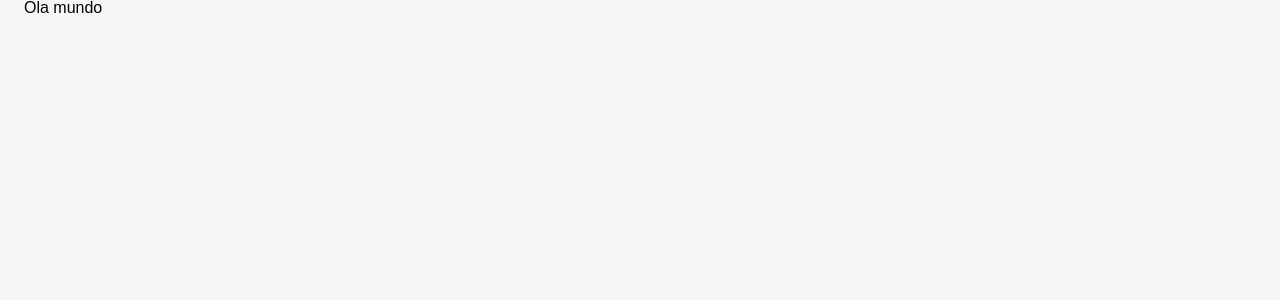
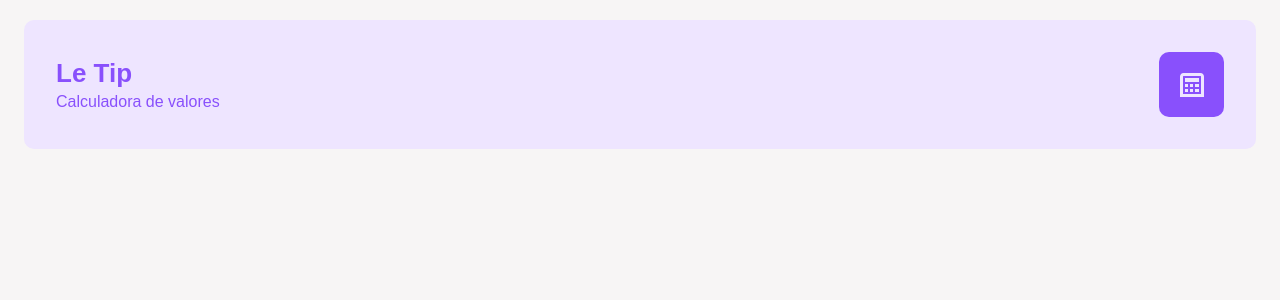
Before and after one commit to NathanCardoso/teste-convenia, a Vue app: page / in a window 1280 px wide. Shown: the top 300 px of the page. Built offline with nearby package versions, Linux system fonts and the light colour scheme.

Commit message:
feat[Svg]: created atom component 'CalculatorSvg.vue'

```diff
--- a/src/App.vue
+++ b/src/App.vue
@@ -1,10 +1,14 @@
 <template>
-	<h1>Ola mundo</h1>
+	<ViewHome />
 </template>
 
 <script>
+import ViewHome from "./view/ViewHome.vue"
 export default {
-	name: "App"
+	name: "App",
+	components: {
+		ViewHome
+	}
 }
 </script>
 
--- /dev/null
+++ b/src/components/atoms/svg/CalculatorSvg.vue
@@ -0,0 +1,35 @@
+<template>
+  <div class="calculator">
+    <svg
+      xmlns="http://www.w3.org/2000/svg"
+      width="24"
+      height="24"
+      viewBox="0 0 24 24"
+      fill="none"
+    >
+      <g clip-path="url(#clip0_1_1195)">
+        <path
+          d="M24 24H0V3.5C0 2.57174 0.368749 1.6815 1.02513 1.02513C1.6815 0.368749 2.57174 0 3.5 0L20.5 0C21.4283 0 22.3185 0.368749 22.9749 1.02513C23.6313 1.6815 24 2.57174 24 3.5V24ZM3 21H21V3.5C21 3.36739 20.9473 3.24021 20.8536 3.14645C20.7598 3.05268 20.6326 3 20.5 3H3.5C3.36739 3 3.24021 3.05268 3.14645 3.14645C3.05268 3.24021 3 3.36739 3 3.5V21ZM19 5H5V9H19V5ZM8 11H5V14H8V11ZM8 16H5V19H8V16ZM13 11H10V14H13V11ZM19 11H15V14H19V11ZM13 16H10V19H13V16ZM19 16H15V19H19V16Z"
+          fill="#EEE5FF"
+        />
+      </g>
+      <defs>
+        <clipPath id="clip0_1_1195">
+          <rect width="24" height="24" fill="white" />
+        </clipPath>
+      </defs>
+    </svg>
+  </div>
+</template>
+
+<style>
+.calculator {
+  width: 4.0625rem;
+  height: 4.0625rem;
+  border-radius: 0.625rem;
+  background: var(--purplePrimary);
+  display: flex;
+  align-items: center;
+  justify-content: center;
+}
+</style>
```
